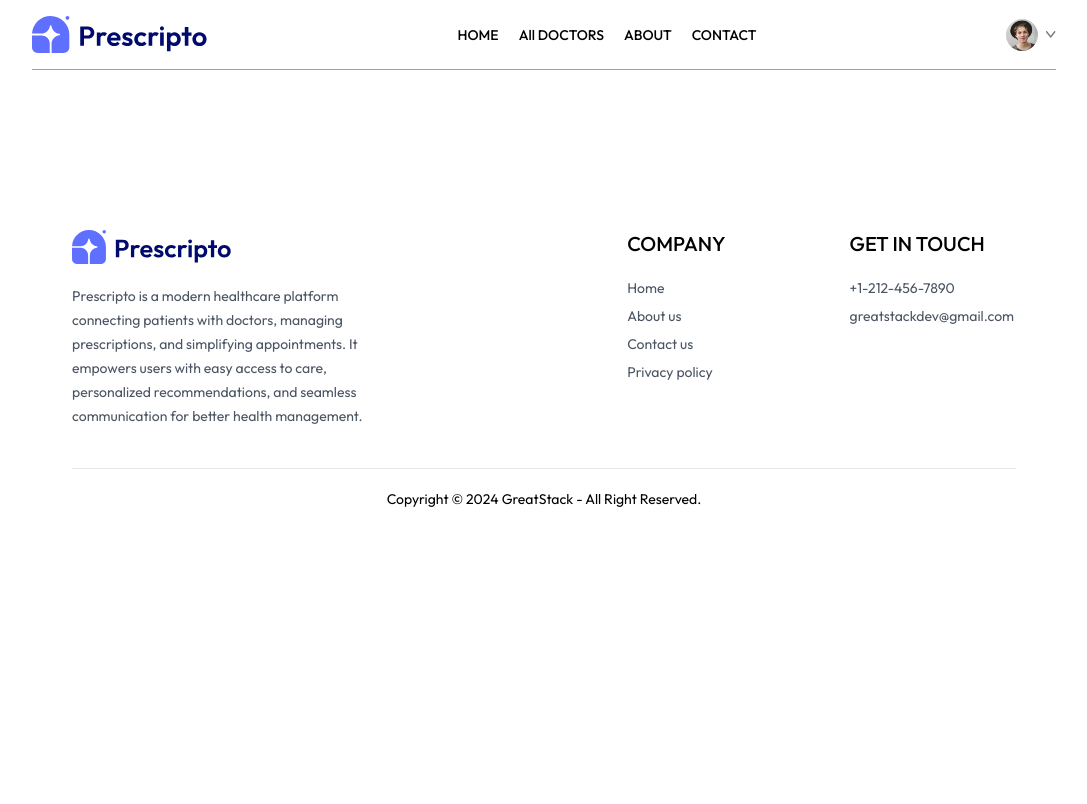
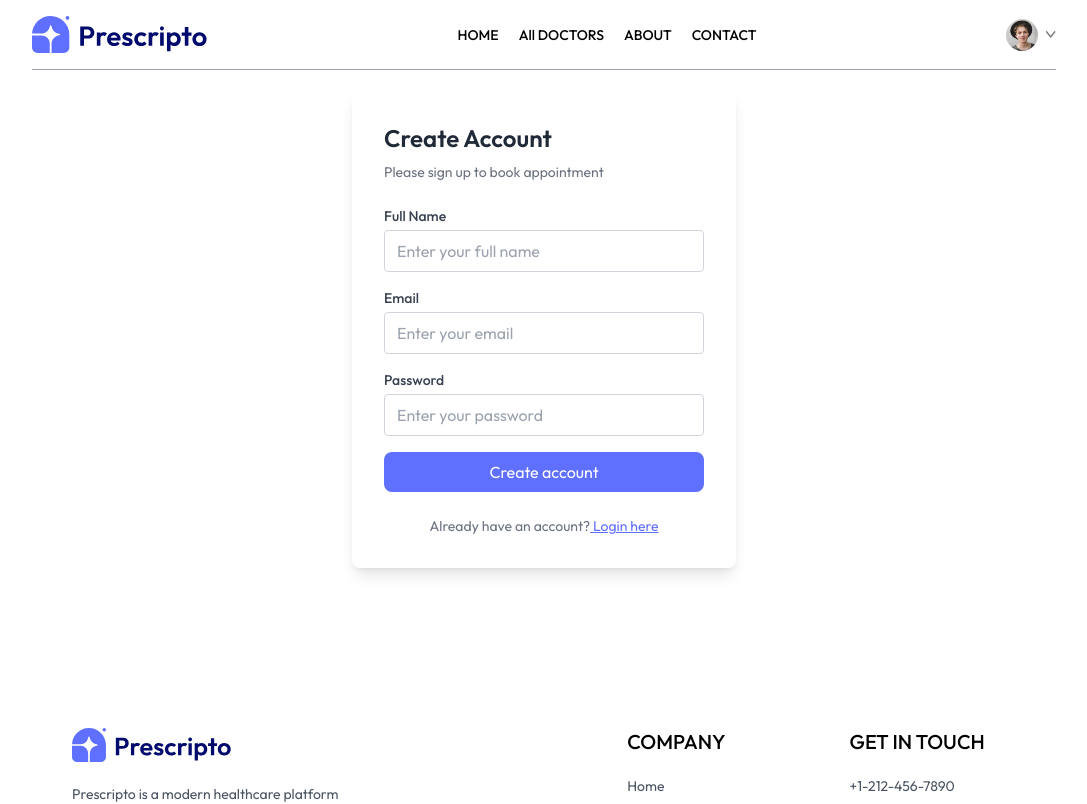
Before and after one commit to NikkiAung/Doctor-Appointment-Booking-System, a React (Vite) app in the folder frontend/: page /login in a window 1280 px wide. Shown: the top 804 px of the page, without its empty margins (96-1183 px from the left). Built offline with nearby package versions, Linux system fonts and the light colour scheme.

Commit message:
develop: login form

```diff
--- a/frontend/src/pages/Login.jsx
+++ b/frontend/src/pages/Login.jsx
@@ -1,9 +1,61 @@
-import React from 'react'
+import React, { useState } from 'react'
 
 const Login = () => {
+  const [state, setState] = useState('Sign Up');
+  const formSubmitHandler = (e) => {
+    e.preventDefault();
+  }
   return (
-    <div>
+    <div className="flex items-center justify-center mt-30">
+        <div className="bg-white p-8 rounded-lg shadow-lg w-full max-w-sm">
+          <h2 className="text-2xl font-semibold text-gray-800 mb-2">{state === 'Sign Up' ? 'Create Account' : 'Login'}</h2>
+          <p className="text-sm text-gray-500 mb-6">{state === 'Sign Up' ? 'Please sign up to book appointment' : 'Please log in to book appointment'}</p>
+          <form onSubmit={formSubmitHandler}>
+            {state === 'Sign Up' ? <div className="mb-4">
+              <label htmlFor="fullName" className="block text-sm font-medium text-gray-700 mb-1">Full Name</label>
+              <input
+                type="text"
+                id="fullName"
+                className="w-full px-3 py-2 border border-gray-300 rounded focus:outline-none focus:ring focus:ring-blue-300"
+                placeholder="Enter your full name"
+                required
+              />
+            </div> : ""}
 
+            <div className="mb-4">
+              <label htmlFor="email" className="block text-sm font-medium text-gray-700 mb-1">Email</label>
+              <input
+                type="email"
+                id="email"
+                className="w-full px-3 py-2 border border-gray-300 rounded focus:outline-none focus:ring focus:ring-blue-300"
+                placeholder="Enter your email"
+                required
+              />
+            </div>
+
+            <div className="mb-4">
+              <label htmlFor="password" className="block text-sm font-medium text-gray-700 mb-1">Password</label>
+              <input
+                type="password"
+                id="password"
+                className="w-full px-3 py-2 border border-gray-300 rounded focus:outline-none focus:ring focus:ring-blue-300"
+                placeholder="Enter your password"
+                required
+              />
+            </div>
+
+            <button
+              type="submit"
+              className="w-full bg-primary text-white py-2 rounded-lg hover:bg-blue-900 transition"
+            >
+              {state === 'Login' ? 'Login' :'Create account'}
+            </button>
+          </form>
+
+          <p className="text-sm text-gray-500 text-center mt-6">
+            {state === 'Login' ? <p className="">Create an new account? <span className="text-primary underline cursor-pointer" onClick={()=>setState('Sign Up')}> Click here</span> </p> : <p>Already have an account?<span className="text-primary underline cursor-pointer" onClick={()=>setState('Login')}> Login here</span></p>}
+          </p>
+        </div>
     </div>
   )
 }
```
